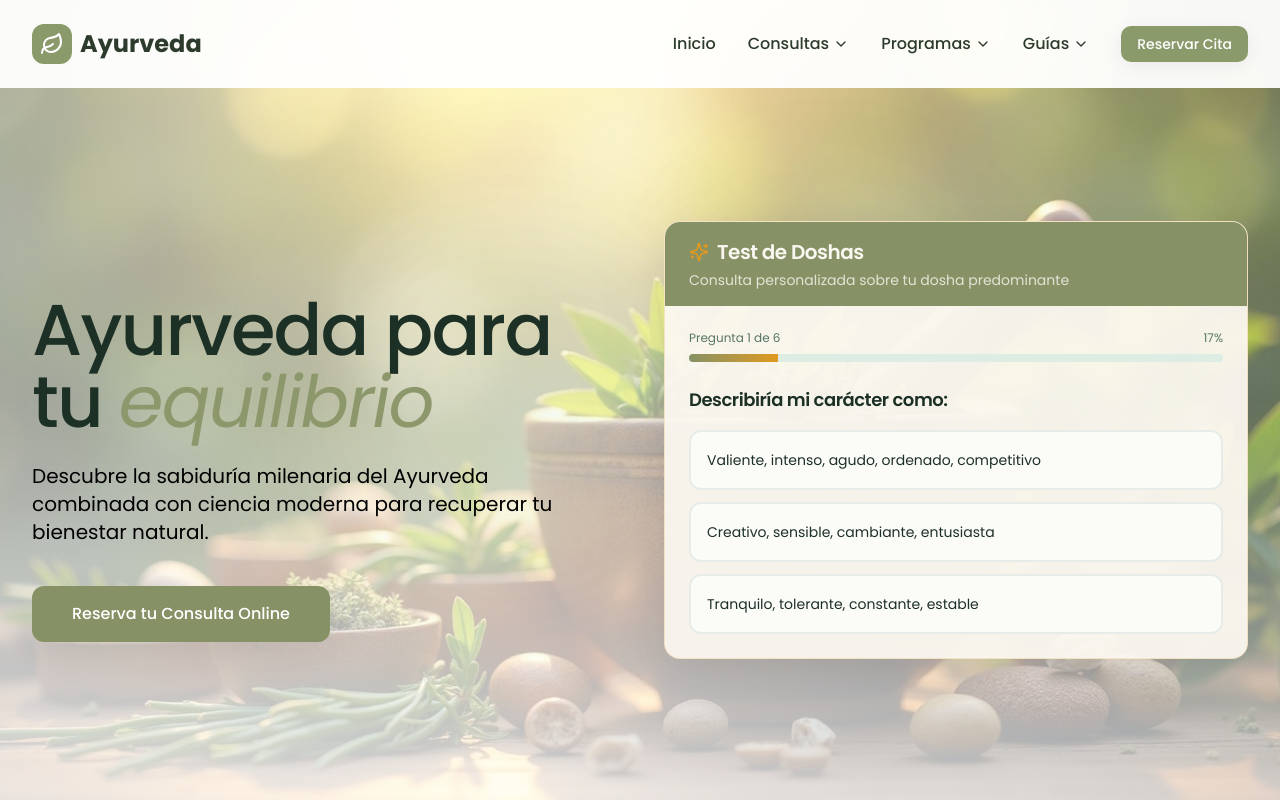
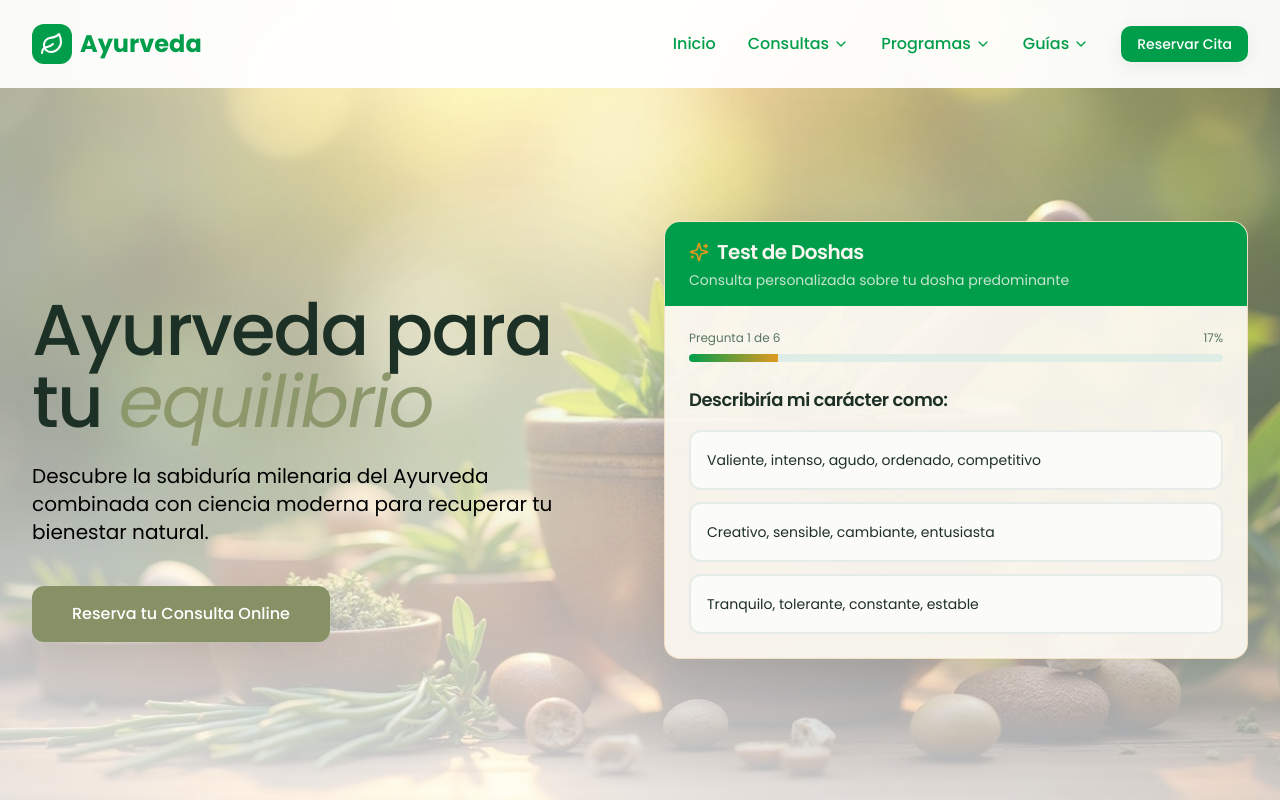
Before and after one commit to Tombcn71/ayurveda, a Next.js app: page / in a window 1280 px wide. Shown: the top 800 px of the page. Built offline with nearby package versions, Linux system fonts and the light colour scheme.

Commit message:
Update all green colors to #009E4B - hero button, doshas quiz, and floating CTAs

```diff
--- a/src/app/globals.css
+++ b/src/app/globals.css
@@ -17,7 +17,7 @@
     --popover-foreground: 150 25% 15%;
 
     /* Deep forest green */
-    --primary: 152 45% 28%;
+    --primary: 150 100% 31%;
     --primary-foreground: 45 35% 97%;
 
     /* Warm cream */
@@ -37,15 +37,15 @@
 
     --border: 150 15% 85%;
     --input: 150 15% 85%;
-    --ring: 152 45% 28%;
+    --ring: 150 100% 31%;
 
     --radius: 0.75rem;
 
     /* Custom Ayurveda tokens */
-    --sage: 145 25% 65%;
-    --sage-light: 145 30% 90%;
-    --sage-dark: 152 45% 18%;
-    --forest: 152 45% 22%;
+    --sage: 150 100% 31%;
+    --sage-light: 150 30% 90%;
+    --sage-dark: 150 100% 20%;
+    --forest: 150 100% 31%;
     --gold: 38 75% 50%;
     --gold-light: 38 80% 70%;
     --cream: 45 50% 96%;
@@ -56,7 +56,7 @@
     --amber: 38 75% 50%;
 
     /* Gradients */
-    --gradient-hero: linear-gradient(135deg, hsl(152 45% 28% / 0.9), hsl(145 25% 35% / 0.85));
+    --gradient-hero: linear-gradient(135deg, hsl(150 100% 31% / 0.9), hsl(150 80% 35% / 0.85));
     --gradient-card: linear-gradient(180deg, hsl(45 35% 97%), hsl(45 30% 94%));
     --gradient-gold: linear-gradient(135deg, hsl(38 75% 50%), hsl(38 65% 60%));
 
@@ -86,7 +86,7 @@
     --popover: 150 20% 12%;
     --popover-foreground: 45 30% 95%;
 
-    --primary: 145 40% 50%;
+    --primary: 150 100% 31%;
     --primary-foreground: 150 25% 8%;
 
     --secondary: 150 15% 18%;
@@ -103,11 +103,11 @@
 
     --border: 150 15% 20%;
     --input: 150 15% 20%;
-    --ring: 145 40% 50%;
+    --ring: 150 100% 31%;
 
-    --sage: 145 20% 40%;
-    --sage-light: 145 15% 25%;
-    --forest: 152 35% 15%;
+    --sage: 150 100% 31%;
+    --sage-light: 150 15% 25%;
+    --forest: 150 100% 31%;
     --gold: 38 70% 45%;
     --gold-light: 38 50% 35%;
     --cream: 45 20% 12%;
--- a/src/components/DoshaQuiz.tsx
+++ b/src/components/DoshaQuiz.tsx
@@ -73,7 +73,7 @@ const doshaResults = {
     name: "Kapha",
     description: "Tu constitución es predominantemente Kapha. Eres tranquilo, estable y leal. Tu elemento es la tierra y el agua.",
     traits: ["Tranquilo", "Estable", "Leal", "Fuerte"],
-    color: "from-emerald-500 to-teal-600",
+    color: "from-[#009E4B] to-[#007a3a]",
   },
 };
 
@@ -124,7 +124,7 @@ export const DoshaQuiz = () => {
   return (
     <div className="bg-cream/95 backdrop-blur-md rounded-2xl shadow-elevated border border-gold/20 overflow-hidden">
       {/* Header */}
-      <div className="bg-[#869266] px-6 py-4">
+      <div className="bg-[#009E4B] px-6 py-4">
         <div className="flex items-center gap-2 mb-1">
           <Sparkles className="w-5 h-5 text-gold" />
           <h3 className="font-serif text-xl text-cream font-semibold">Test de Doshas</h3>
@@ -152,7 +152,7 @@ export const DoshaQuiz = () => {
                 </div>
                 <div className="h-2 bg-sage-light rounded-full overflow-hidden">
                   <motion.div
-                    className="h-full bg-gradient-to-r from-[#869266] to-gold"
+                    className="h-full bg-gradient-to-r from-[#009E4B] to-gold"
                     initial={{ width: 0 }}
                     animate={{ width: `${progress}%` }}
                     transition={{ duration: 0.3 }}
@@ -171,9 +171,9 @@ export const DoshaQuiz = () => {
                   <button
                     key={index}
                     onClick={() => handleAnswer(option.dosha)}
-                    className="w-full text-left p-4 rounded-xl border-2 border-border/50 bg-background hover:border-[#869266] hover:bg-sage-light/30 transition-all duration-200 group"
+                    className="w-full text-left p-4 rounded-xl border-2 border-border/50 bg-background hover:border-[#009E4B] hover:bg-sage-light/30 transition-all duration-200 group"
                   >
-                    <span className="text-sm text-foreground group-hover:text-[#869266] transition-colors">
+                    <span className="text-sm text-foreground group-hover:text-[#009E4B] transition-colors">
                       {option.text}
                     </span>
                   </button>
@@ -225,7 +225,7 @@ export const DoshaQuiz = () => {
                     </div>
 
                     <div className="space-y-3">
-                      <Button variant="gold" className="w-full group" size="lg">
+                      <Button variant="default" className="w-full group bg-[#009E4B] hover:bg-[#007a3a] text-white" size="lg">
                         <Calendar className="w-4 h-4" />
                         Reservar Consulta Gratis
                         <ChevronRight className="w-4 h-4 transition-transform group-hover:translate-x-1" />
--- a/src/components/FloatingCTAHome.tsx
+++ b/src/components/FloatingCTAHome.tsx
@@ -43,7 +43,7 @@ export function FloatingCTAHome() {
       <Button
         onClick={handleClick}
         size="lg"
-        className="w-full bg-verde-salvia hover:bg-verde-salvia/90 text-white shadow-lg py-6 text-base font-semibold"
+        className="w-full bg-[#009E4B] hover:bg-[#007a3a] text-white shadow-lg py-6 text-base font-semibold"
       >
         <Calendar className="w-5 h-5 mr-2" />
         Reserva tu Consulta Online
--- a/src/components/FloatingCTAOnline.tsx
+++ b/src/components/FloatingCTAOnline.tsx
@@ -43,7 +43,7 @@ export function FloatingCTAOnline() {
       <Button
         onClick={handleClick}
         size="lg"
-        className="w-full bg-verde-salvia hover:bg-verde-salvia/90 text-white shadow-lg py-6 text-base font-semibold"
+        className="w-full bg-[#009E4B] hover:bg-[#007a3a] text-white shadow-lg py-6 text-base font-semibold"
       >
         <Video className="w-5 h-5 mr-2" />
         Reservar Consulta Online
--- a/src/components/HeroSection.tsx
+++ b/src/components/HeroSection.tsx
@@ -19,14 +19,14 @@ export const HeroSection = () => {
           priority
         />
         {/* Sunlight effect - lighter from top */}
-        <div className="absolute inset-0 bg-gradient-to-b from-crema/20 via-verde-salvia/10 to-verde-oscuro/15" />
+        <div className="absolute inset-0 bg-gradient-to-b from-crema/20 via-[#009E4B]/10 to-[#009E4B]/15" />
         {/* Subtle warm overlay */}
         <div className="absolute inset-0 bg-gradient-to-r from-transparent via-crema/5 to-transparent" />
       </div>
 
       {/* Decorative Elements */}
       <div className="absolute top-20 right-10 w-72 h-72 bg-gold/10 rounded-full blur-3xl animate-pulse-soft" />
-      <div className="absolute bottom-20 left-10 w-96 h-96 bg-sage/10 rounded-full blur-3xl animate-pulse-soft delay-1000" />
+      <div className="absolute bottom-20 left-10 w-96 h-96 bg-[#009E4B]/10 rounded-full blur-3xl animate-pulse-soft delay-1000" />
 
       {/* Content */}
       <div className="relative container-width section-padding pt-24 lg:pt-32">
@@ -77,9 +77,12 @@ Mas de 20 años de experiencia </span>
               transition={{ duration: 0.8, delay: 0.3 }}
               className="hidden lg:flex flex-wrap gap-4"
             >
-              <Button variant="hero" size="lg" className="group">
-              Reserva tu consulta online                <ArrowRight className="w-5 h-5 transition-transform group-hover:translate-x-1" />
-              </Button>
+              <button
+                className="group inline-flex items-center justify-center gap-2 h-14 px-10 text-base rounded-xl font-semibold shadow-elevated hover:shadow-gold transition-all duration-300 !bg-[#009E4B] hover:!bg-[#007a3a] !text-white"
+              >
+                Reserva tu Consulta Online
+                <ArrowRight className="w-5 h-5 transition-transform group-hover:translate-x-1" />
+              </button>
 
             </motion.div>
 
--- a/tailwind.config.ts
+++ b/tailwind.config.ts
@@ -72,8 +72,20 @@ export default {
         },
         lavender: "hsl(var(--lavender))",
         amber: "hsl(var(--amber))",
-        "verde-salvia": "#8B9A6B",
-        "verde-oscuro": "#2D3B2D",
+        "verde-salvia": "#009E4B",
+        "verde-oscuro": "#009E4B",
+        "emerald": {
+          50: "#f0fdf4",
+          100: "#dcfce7",
+          200: "#bbf7d0",
+          300: "#86efac",
+          400: "#4ade80",
+          500: "#009E4B",
+          600: "#009E4B",
+          700: "#007a3a",
+          800: "#005c2b",
+          900: "#003d1d",
+        },
         "lila-suave": "#B8A9C9",
         "crema": "#F5F3EF",
         sidebar: {
```
